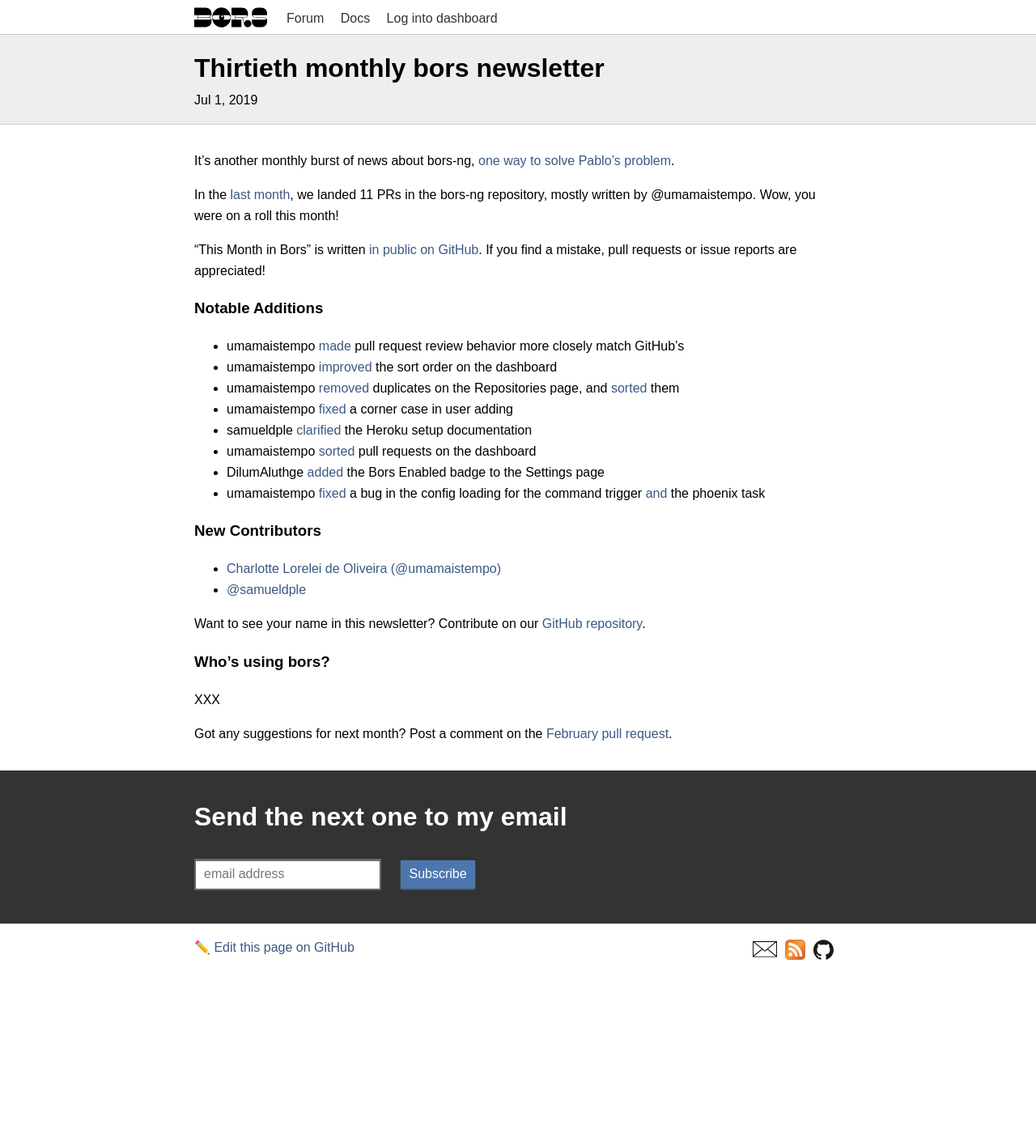
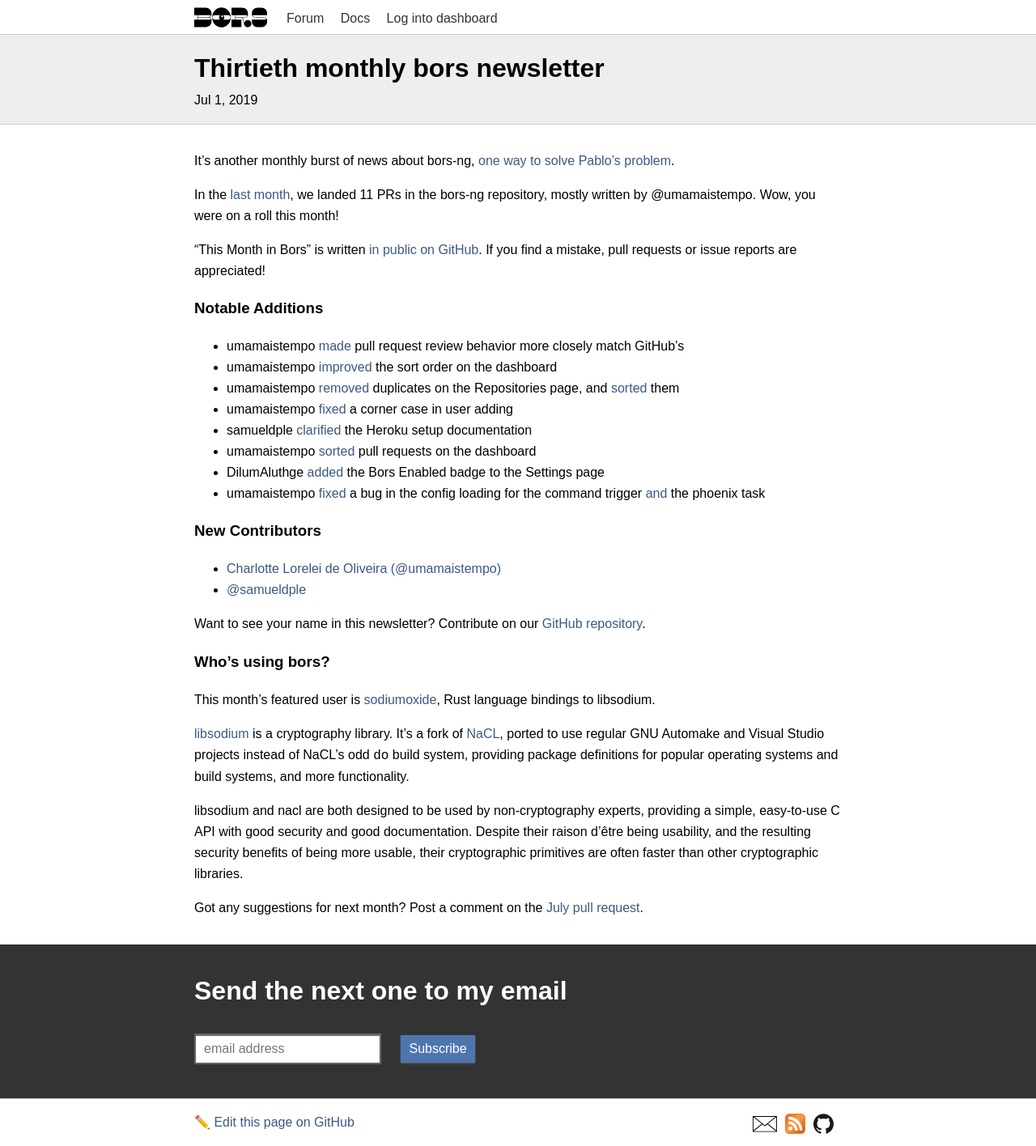
Before and after one commit to bors-ng/bors-ng.github.io, a Jekyll site: the page built from _posts/2019-07-01-tmib-30.md, in a window 1280 px wide. Shown: the whole page at 81% size. Built offline with Jekyll 4.4.1, drawn with Linux system fonts in a browser that asks for light colours; before the commit the page ends 1200 px from its top, so only the background shows below that.

Commit message:
Add featured user and next month link

```diff
--- a/_posts/2019-07-01-tmib-30.md
+++ b/_posts/2019-07-01-tmib-30.md
@@ -38,7 +38,11 @@
 
 ### Who's using bors?
 
-XXX
+This month's featured user is [sodiumoxide](https://github.com/sodiumoxide/sodiumoxide/), Rust language bindings to libsodium.
+
+[libsodium](https://github.com/jedisct1/libsodium) is a cryptography library. It's a fork of [NaCL](http://nacl.cr.yp.to/), ported to use regular GNU Automake and Visual Studio projects instead of NaCL's odd `do` build system, providing package definitions for popular operating systems and build systems, and more functionality.
+
+libsodium and nacl are both designed to be used by non-cryptography experts, providing a simple, easy-to-use C API with good security  and good documentation. Despite their raison d'être being usability, and the resulting security benefits of being more usable, their cryptographic primitives are often faster than other cryptographic libraries.
 
 Got any suggestions for next month?
-Post a comment on the [February pull request](https://github.com/bors-ng/bors-ng.github.io/pull/___).
+Post a comment on the [July pull request](https://github.com/bors-ng/bors-ng.github.io/pull/80).
```
